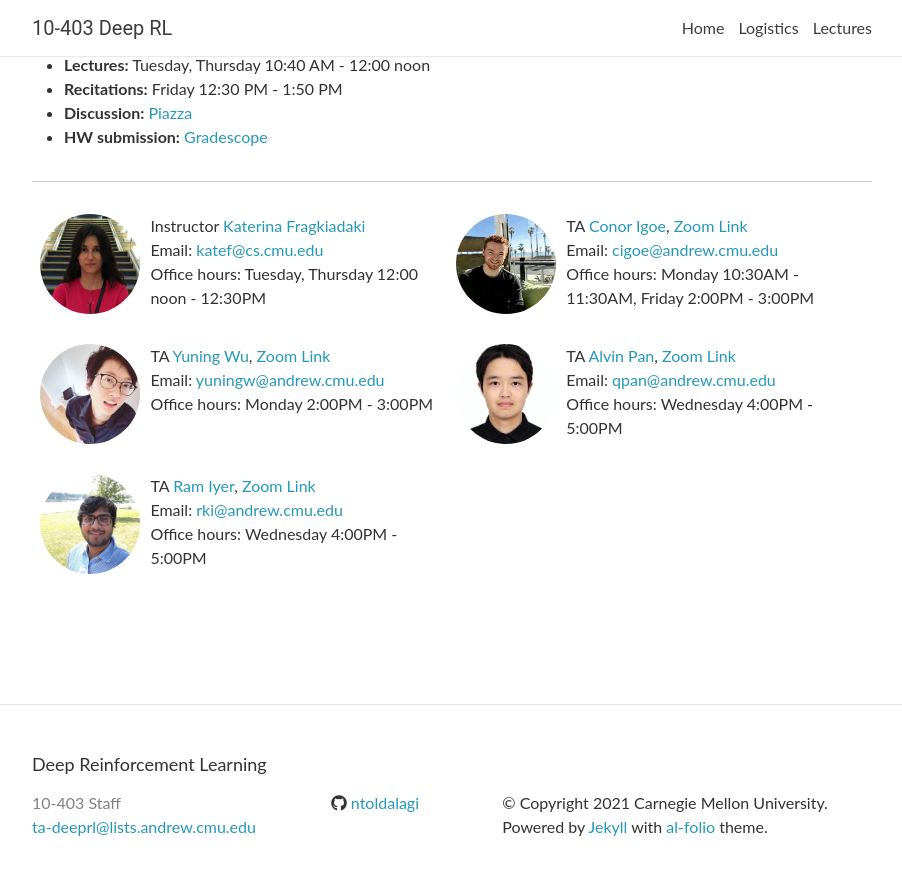
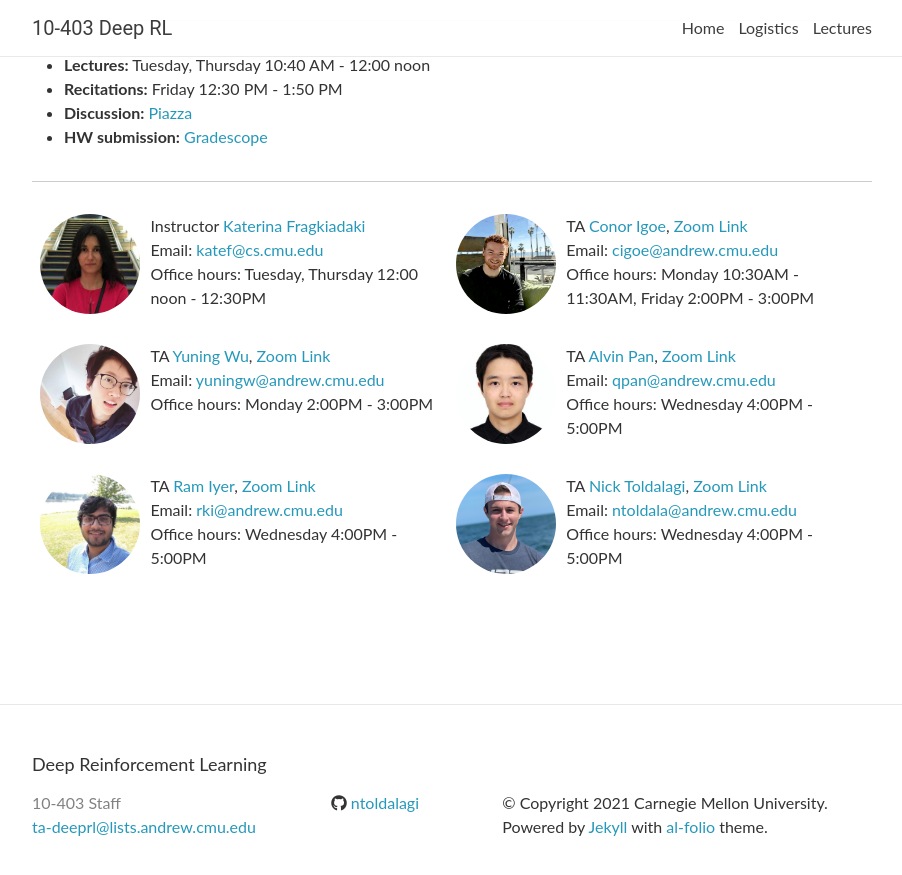
Before and after one commit to ntoldalagi/dummy_proj, a Jekyll site: the page built from _pages/about.md, in a window 1280 px wide and 900 px high, scrolled down 1077 px. Shown: the top 875 px of the window, without its empty margins (188-1090 px from the left). Built offline with Jekyll 4.4.1, drawn with Linux system fonts in a browser that asks for light colours; nearby versions of some CDN libraries; comment, search, counter and statistics services are not loaded.

Commit message:
Updated Ntoldala photo

```diff
--- a/_data/staff.yml
+++ b/_data/staff.yml
@@ -40,3 +40,10 @@ TAs:
       office-hours: Wednesday 4:00PM - 5:00PM
       image: staff/rki.jpg
       zoom:
+
+    - name: Nick Toldalagi
+      email: ntoldala@andrew.cmu.edu
+      url:
+      office-hours: Wednesday 4:00PM - 5:00PM
+      image: staff/ntoldala.jpg
+      zoom:
```
Also changed, not shown: assets/img/staff/ntoldala.jpg (added).
